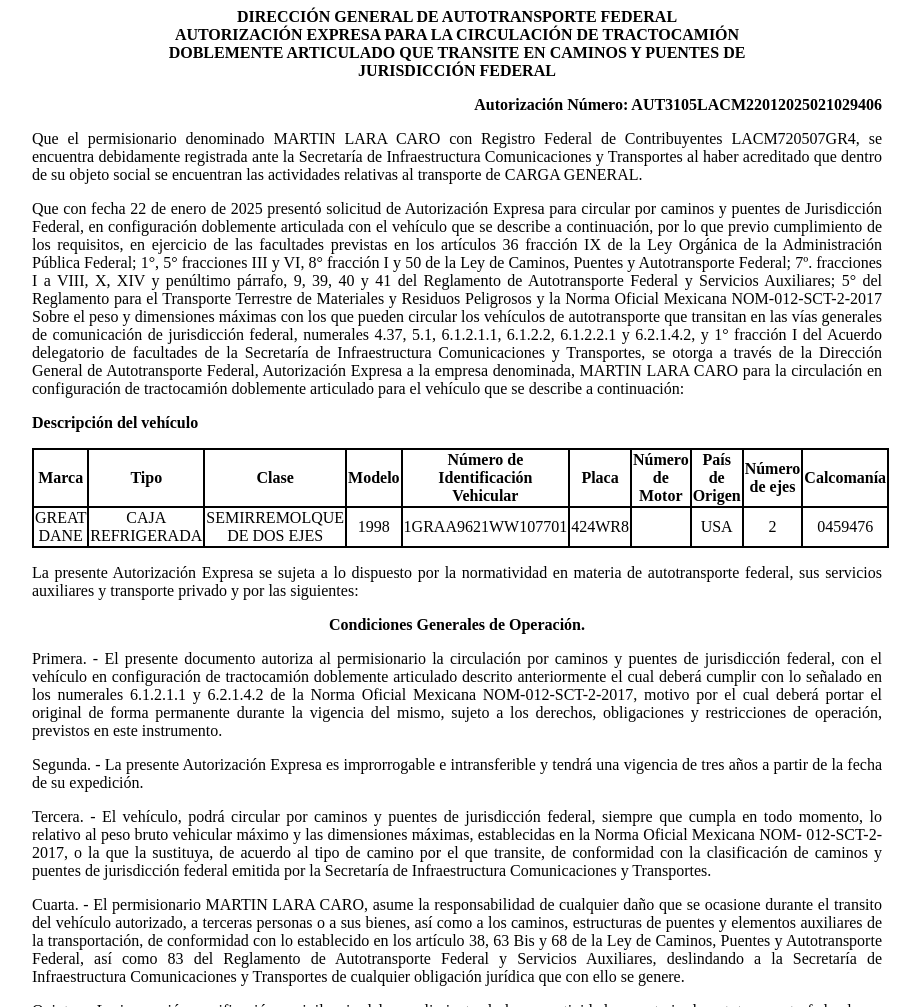
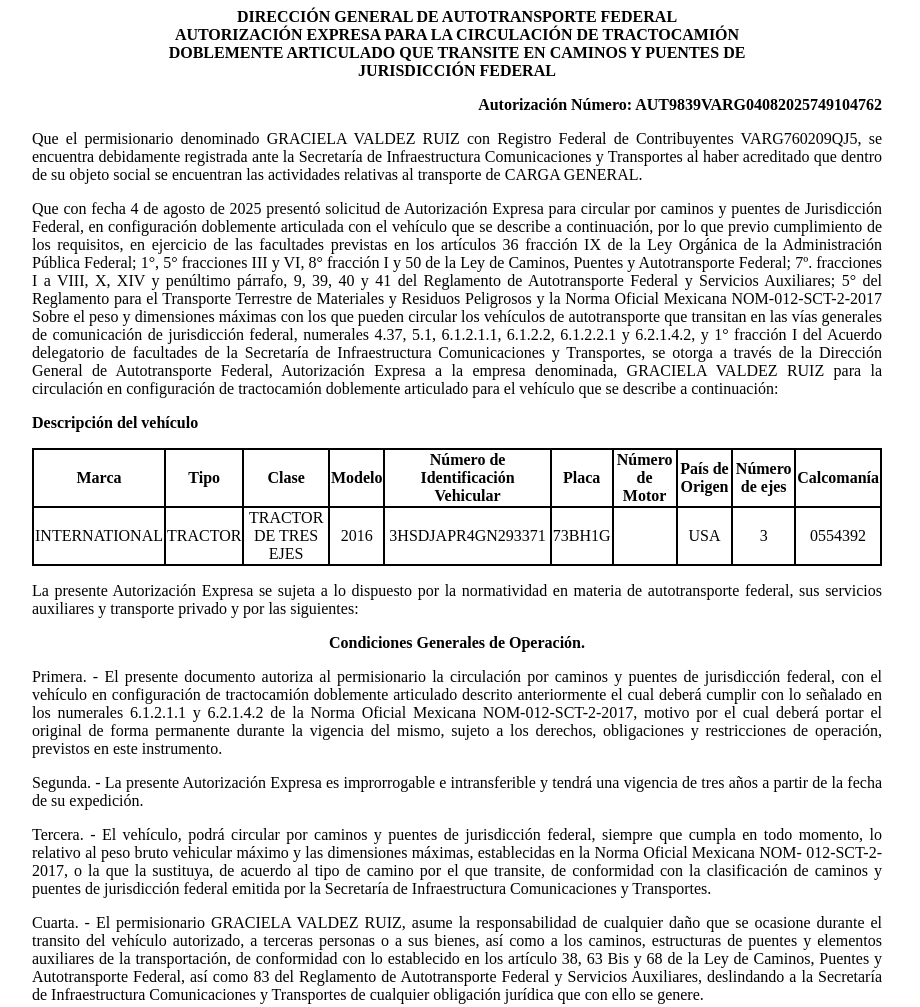
Before and after one commit to app-sct1/ConsultaAutDobleRemolque-folio-0200901, a plain HTML site: page index.html in a window 1280 px wide. Shown: the top 1007 px of the page, without its empty margins (183-1103 px from the left). Drawn offline with Linux system fonts and the light colour scheme.

Commit message:
index.html

```diff
--- a/index.html
+++ b/index.html
@@ -75,19 +75,19 @@
 						<p class="sinMargen">DOBLEMENTE ARTICULADO QUE TRANSITE EN CAMINOS Y PUENTES DE</p>
 						<p class="sinMargen">JURISDICCIÓN FEDERAL</p>
 					</div>
-<p class="derechaNegro">Autorización Número: AUT3105LACM22012025021029406</p>
+<p class="derechaNegro">Autorización Número: AUT9839VARG04082025749104762</p>
 
 					<p class="justificado">Que el permisionario denominado
-						MARTIN LARA CARO con Registro Federal de
-						Contribuyentes LACM720507GR4, se encuentra
+						GRACIELA VALDEZ RUIZ con Registro Federal de
+						Contribuyentes VARG760209QJ5, se encuentra
 						debidamente registrada ante la Secretaría de Infraestructura
 						Comunicaciones y Transportes al haber acreditado que dentro de su
 						objeto social se encuentran las actividades relativas al
 						transporte de CARGA GENERAL.</p>
 
 
-					<p class="justificado">Que con fecha 22 de
-						enero de 2025 presentó
+					<p class="justificado">Que con fecha 4 de
+						agosto de 2025 presentó
 						solicitud de Autorización Expresa para circular por caminos y
 						puentes de Jurisdicción Federal, en configuración doblemente
 						articulada con el vehículo que se describe a continuación, por lo
@@ -107,7 +107,7 @@
 						facultades de la Secretaría de Infraestructura Comunicaciones y
 						Transportes, se otorga a través de la
 						Dirección General de Autotransporte Federal, Autorización Expresa a la
-						empresa denominada, MARTIN LARA CARO para la
+						empresa denominada, GRACIELA VALDEZ RUIZ para la
 						circulación en configuración de tractocamión doblemente articulado
 						para el vehículo que se describe a continuación:</p>
 
@@ -128,16 +128,16 @@
 							<th class="borde">Calcomanía</th>
 						</tr>
 						<tr class="borde">
-							<td class="borde">GREAT DANE</td>
-							<td class="borde">CAJA REFRIGERADA</td>
-							<td class="borde">SEMIRREMOLQUE DE DOS EJES</td>
-							<td class="borde">1998</td>
-							<td class="borde">1GRAA9621WW107701</td>
-							<td class="borde">424WR8</td>
+							<td class="borde">INTERNATIONAL</td>
+							<td class="borde">TRACTOR</td>
+							<td class="borde">TRACTOR DE TRES EJES</td>
+							<td class="borde">2016</td>
+							<td class="borde">3HSDJAPR4GN293371</td>
+							<td class="borde">73BH1G</td>
 							<td class="borde"></td>
 							<td class="borde">USA</td>
-							<td class="borde">2</td>
-							<td class="borde">0459476</td>
+							<td class="borde">3</td>
+							<td class="borde">0554392</td>
 						</tr>
 
 					</tbody></table>
@@ -175,7 +175,7 @@
 						Secretaría de Infraestructura Comunicaciones y Transportes.</p>
 
 					<p class="justificado">Cuarta. - El permisionario
-						MARTIN LARA CARO, asume la responsabilidad de
+						GRACIELA VALDEZ RUIZ, asume la responsabilidad de
 						cualquier daño que se ocasione durante el transito del vehículo
 						autorizado, a terceras personas o a sus bienes, así como a los
 						caminos, estructuras de puentes y elementos auxiliares de la
```
